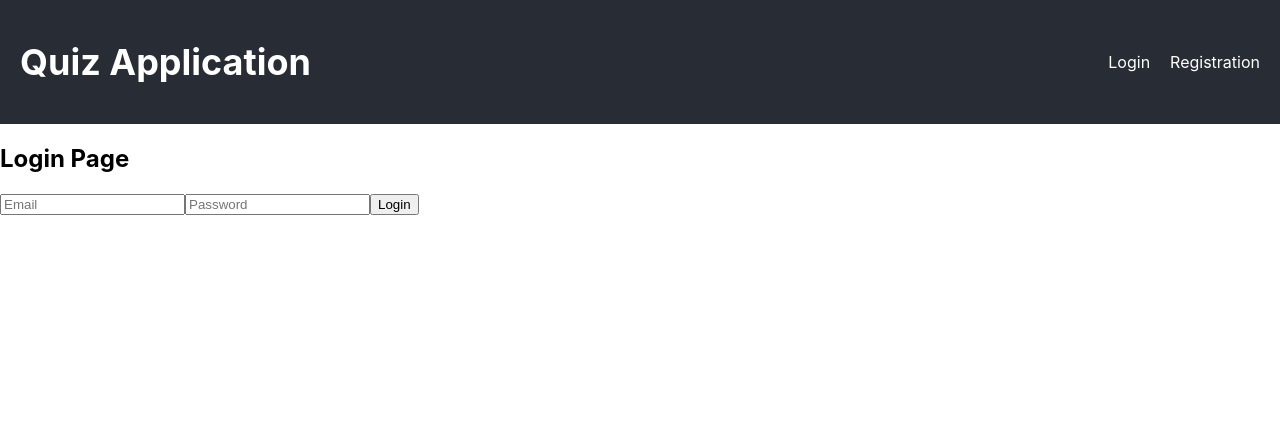
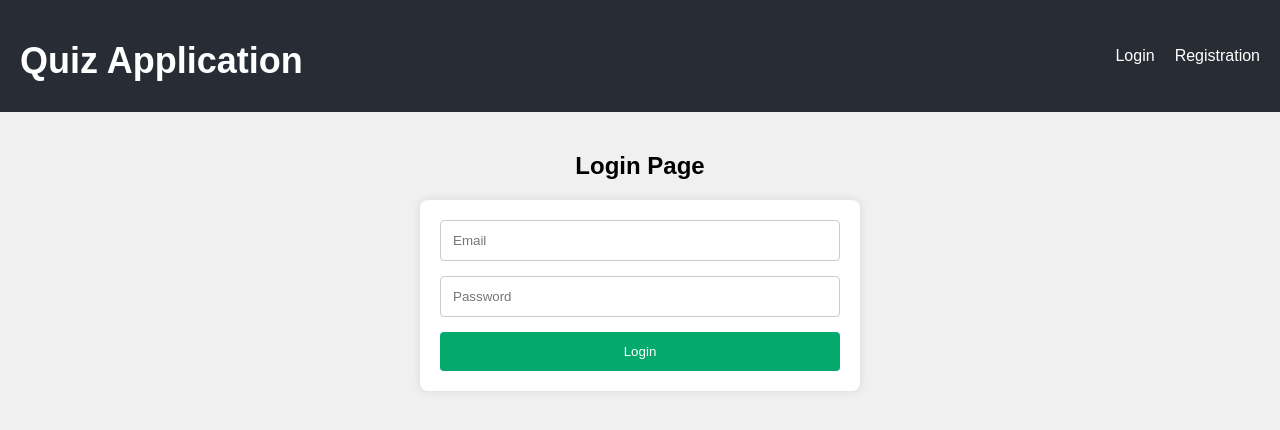
Before and after one commit to tajal1/quizapp-frontend, a React (Create React App) app: page /login in a window 1280 px wide. Shown: the top 430 px of the page. Built offline with nearby package versions, Linux system fonts and the light colour scheme.

Commit message:
Refcator login page

```diff
--- a/src/components/Login.js
+++ b/src/components/Login.js
@@ -1,34 +1,91 @@
-import React, { useState } from 'react';
+import React, { useState , useEffect} from 'react';
 import { useNavigate } from 'react-router-dom';
 import axios from 'axios';
+import '../styles/Login.css';
 
 const Login = ({ onLogin }) => {
   const [email, setEmail] = useState('');
   const [password, setPassword] = useState('');
+  const [emailError, setEmailError] = useState('');
+  const [passwordError, setPasswordError] = useState('');
+  const [emailTouched, setEmailTouched] = useState(false);
+  const [passwordTouched, setPasswordTouched] = useState(false);
   const navigate = useNavigate();
+
+  useEffect(() => {
+    if (emailTouched) {
+      if (!email) {
+        setEmailError('Please enter an email address.');
+      } else if (!/\S+@\S+\.\S+/.test(email)) {
+        setEmailError('Should be a valid email address.');
+      } else {
+        setEmailError('');
+      }
+    }
+  }, [email, emailTouched]);
+
+  useEffect(() => {
+    if (passwordTouched) {
+      if (!password) {
+        setPasswordError('Please enter a password.');
+      } else if (password.length > 50) {
+        setPasswordError('Password length must be at most 50 characters.');
+      } else {
+        setPasswordError('');
+      }
+    }
+  }, [password, passwordTouched]);
 
   const handleSubmit = async (e) => {
     e.preventDefault();
 
+    if (emailError || passwordError) return;
+
     try {
       const response = await axios.post('http://localhost:3001/api/v1/auth/login', { email, password });
-      if(response?.data?.access_token) {
+      if (response?.data?.access_token) {
         onLogin(response?.data?.access_token);
         navigate('/welcome');
-      } else alert('Wrong login credentials')
+      } else {
+        setEmailError('Wrong login credentials');
+      }
     } catch (error) {
-
+      setEmailError('There was an error logging in!');
     }
-
   };
 
+
   return (
-    <div>
+    <div className="login-container">
       <h2>Login Page</h2>
-      <form onSubmit={handleSubmit}>
-        <input type="text" value={email} onChange={(e) => setEmail(e.target.value)} placeholder="Email" />
-        <input type="password" value={password} onChange={(e) => setPassword(e.target.value)} placeholder="Password" />
-        <button type="submit">Login</button>
+      <form onSubmit={handleSubmit} className="login-form">
+        <div className="input-container">
+          {emailError && <div className="error-message">{emailError}</div>}
+          <input
+            type="text"
+            value={email}
+            onChange={(e) => {
+              setEmail(e.target.value);
+              setEmailTouched(true);
+            }}
+            placeholder="Email"
+            className="login-input"
+          />
+        </div>
+        <div className="input-container">
+          {passwordError && <div className="error-message">{passwordError}</div>}
+          <input
+            type="password"
+            value={password}
+            onChange={(e) => {
+              setPassword(e.target.value);
+              setPasswordTouched(true);
+            }}
+            placeholder="Password"
+            className="login-input"
+          />
+        </div>
+        <button type="submit" className="login-button">Login</button>
       </form>
     </div>
   );
--- /dev/null
+++ b/src/styles/Login.css
@@ -0,0 +1,60 @@
+body {
+  font-family: Arial, Helvetica, sans-serif;
+}
+
+.login-container {
+  display: flex;
+  flex-direction: column;
+  align-items: center;
+  min-height: 100vh;
+  padding: 20px;
+  background-color: #f0f0f0;
+}
+
+h2 {
+  margin-bottom: 20px;
+}
+
+.login-form {
+  background-color: white;
+  padding: 20px;
+  border-radius: 8px;
+  box-shadow: 0 0 10px rgba(0, 0, 0, 0.1);
+  width: 100%;
+  max-width: 400px;
+  display: flex;
+  flex-direction: column;
+}
+
+.input-container {
+  margin-bottom: 10px;
+}
+
+.error-message {
+  color: red;
+  font-size: 12px;
+  margin-bottom: 5px;
+}
+
+.login-input {
+  width: 100%;
+  padding: 12px;
+  margin-bottom: 5px;
+  border: 1px solid #ccc;
+  border-radius: 4px;
+  box-sizing: border-box;
+}
+
+.login-button {
+  background-color: #04AA6D;
+  color: white;
+  padding: 12px;
+  border: none;
+  border-radius: 4px;
+  cursor: pointer;
+  transition: opacity 0.3s;
+}
+
+.login-button:hover {
+  opacity: 0.8;
+}
```
